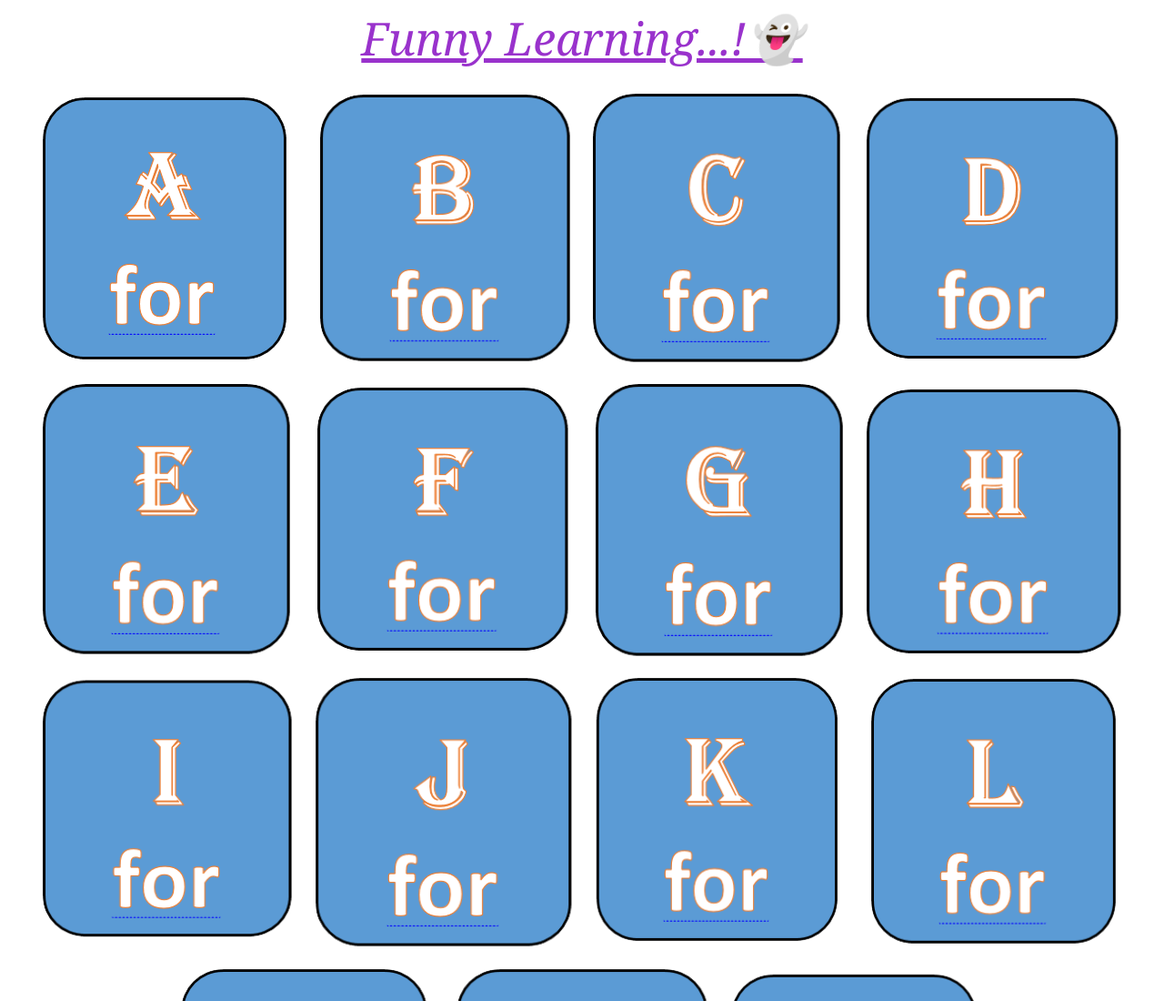
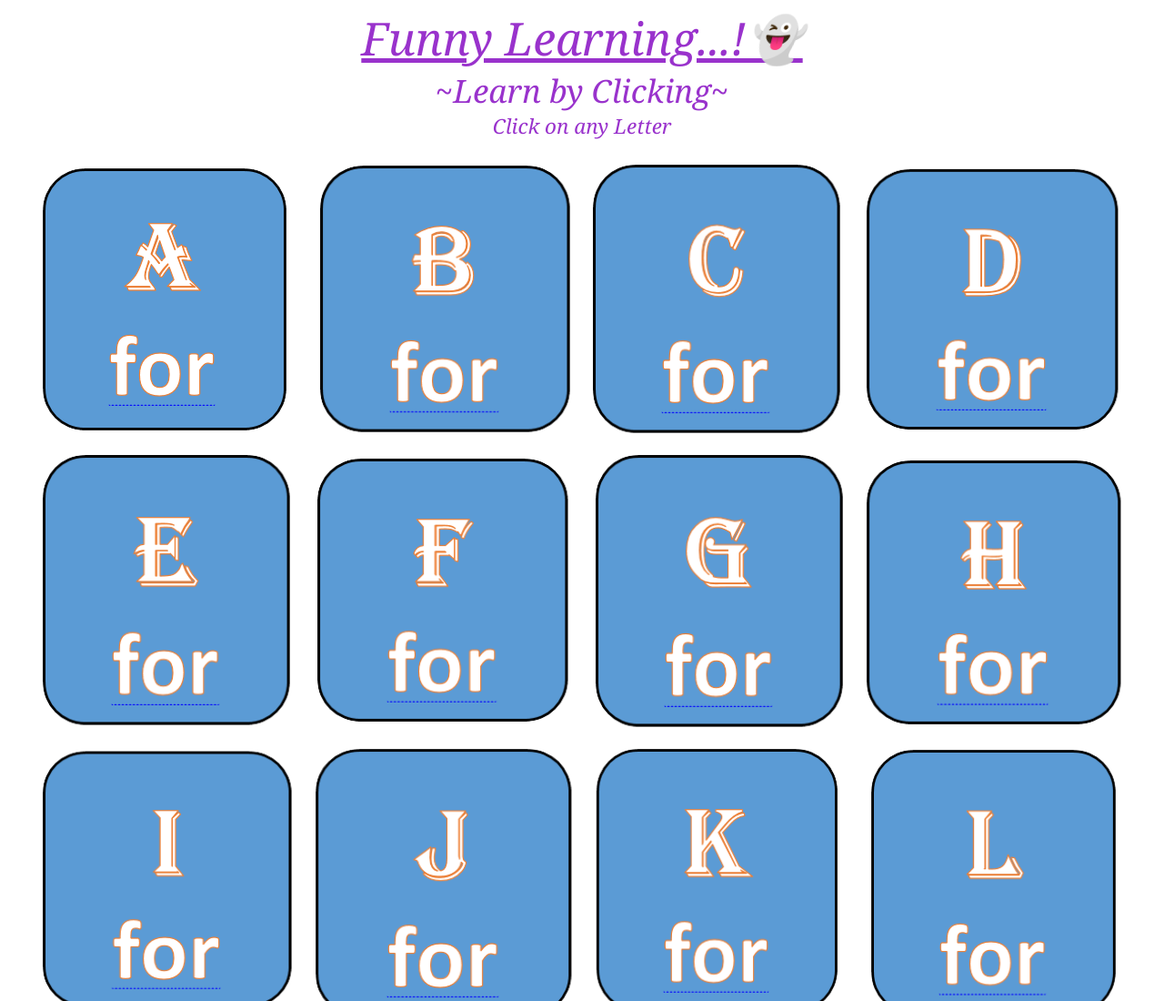
Before and after one commit to Reddy9870/funnylearning, a plain HTML site: page index.html in a window 1280 px wide. Shown: the top 1100 px of the page at 91% size. Drawn offline with Linux system fonts and the light colour scheme.

Commit message:
Add files via upload

```diff
--- a/index.html
+++ b/index.html
@@ -16,16 +16,32 @@
         border-radius: 36px;
     }
 
-    span{
+    #one{
         font-family:Georgia, 'Times New Roman', Times, serif;
         font-style: italic;
         font-size: 50px;
         color: darkorchid;
     }
+
+    #two{
+        font-family:Georgia, 'Times New Roman', Times, serif;
+        font-style: italic;
+        font-size: 35px;
+        color: darkorchid;
+    }
+
+    #three{
+        font-family:Georgia, 'Times New Roman', Times, serif;
+        font-style: italic;
+        font-size: 22.5px;
+        color: darkorchid;
+    }
     </style>
 <body>
 
-    <center><span><u>Funny Learning...!👻</u></span></center>
+    <center><span Id="one"><u>Funny Learning...!👻</u></span> <br>
+        <span Id="two">~Learn by Clicking~ </span><br>
+        <span Id="three">Click on any Letter</span></center>
     <br>
     <center>
     <img onclick="apple()" id="a" src="./A for.png">
```
